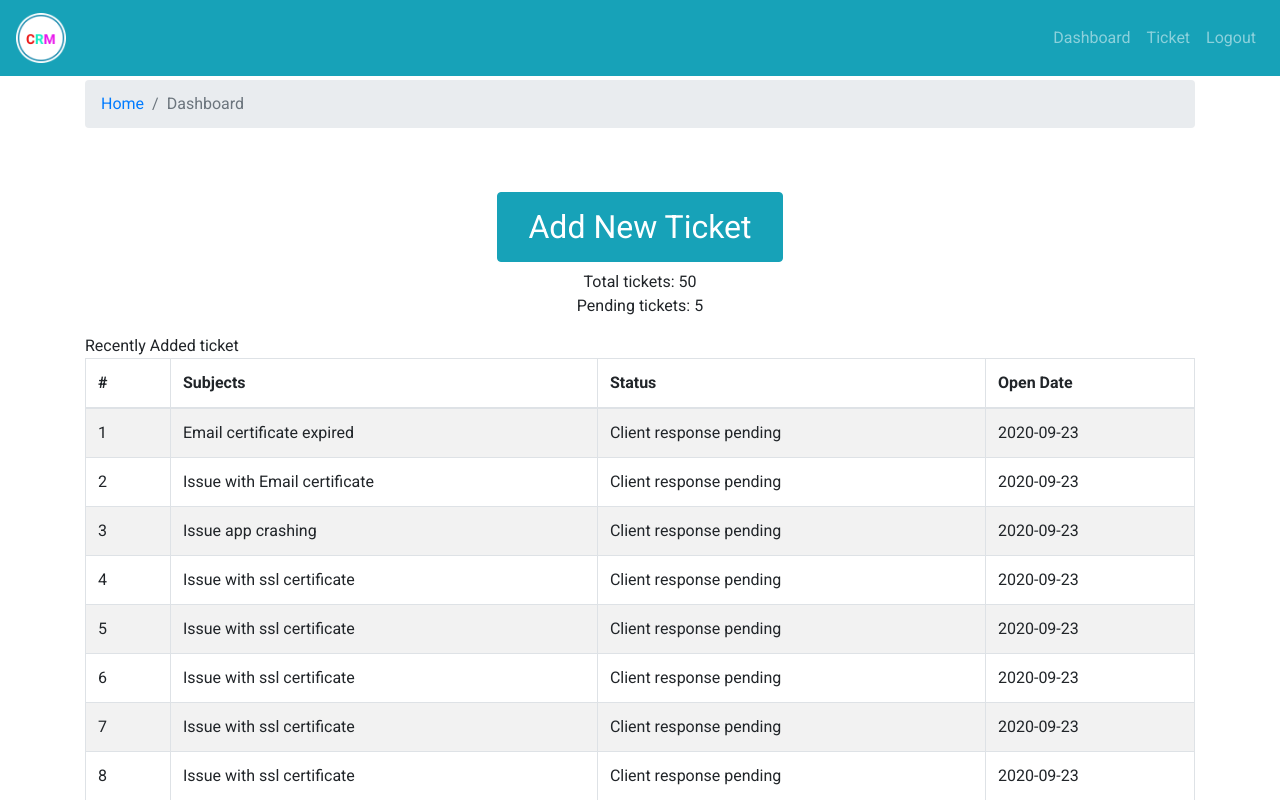
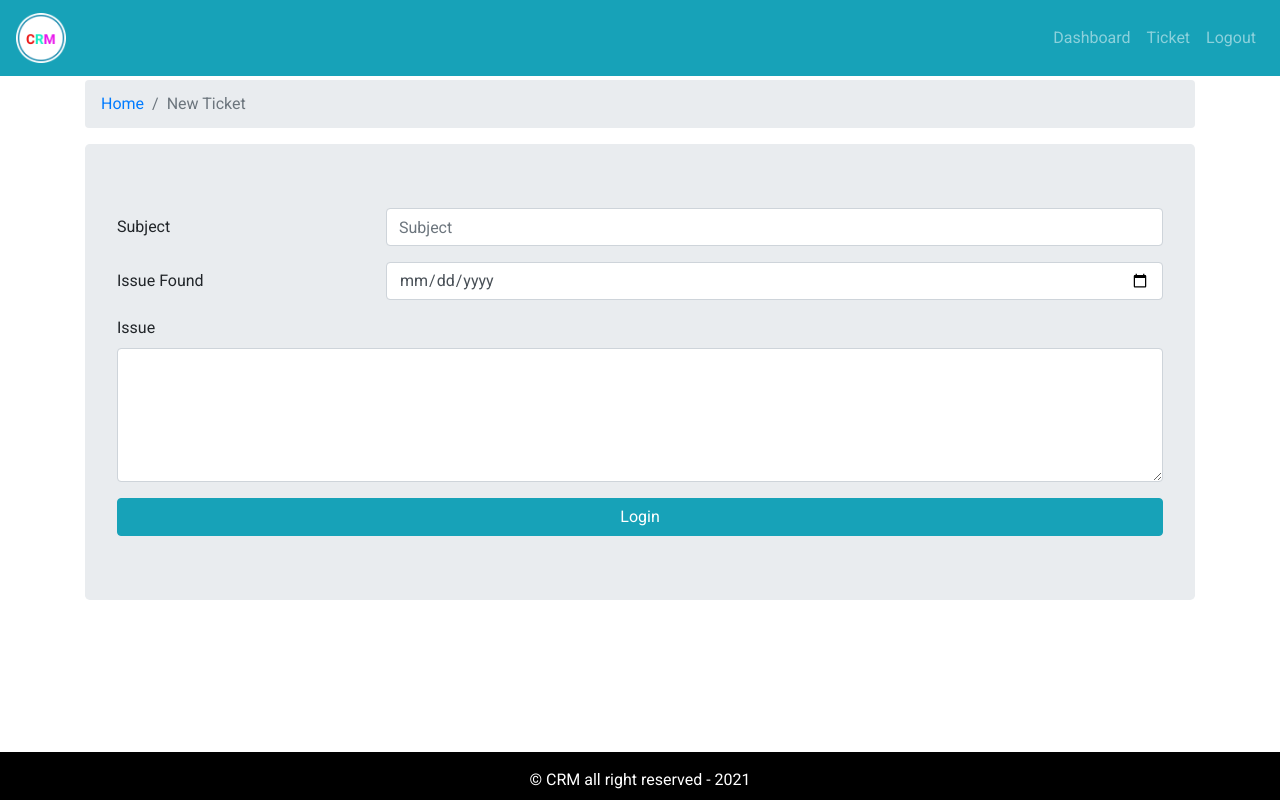
Before and after one commit to djangonpanta/crm-frontend, a React (Create React App) app: page / in a window 1280 px wide. Shown: the top 800 px of the page. Built offline with nearby package versions, Linux system fonts and the light colour scheme; the HTML template or start-up script is replaced by a standard one.

Commit message:
add new ticket continue....

```diff
--- a/src/App.js
+++ b/src/App.js
@@ -1,13 +1,17 @@
 import "./App.css";
+
 import { DefaultLayout } from "./components/layout/DefaultLayout";
 import { Dashboard } from "./pages/dashboard/Dashboard.page";
 import { Entry } from "./pages/entry/Entry.page";
+import { AddTicket } from "./pages/new-ticket/AddTicket.page";
+
 function App() {
   return (
     <div className="App">
       {/* <Entry /> */}
       <DefaultLayout>
-        <Dashboard />
+        {/* <Dashboard /> */}
+        <AddTicket />
       </DefaultLayout>
     </div>
   );
--- /dev/null
+++ b/src/components/add-ticket-form/AddTicketForm.comp.js
@@ -0,0 +1,54 @@
+import React from "react";
+import { Jumbotron, Form, Button, Row, Col } from "react-bootstrap";
+
+export const AddTicketForm = ({ handleOnSubmit, handleOnChange }) => {
+  return (
+    <Jumbotron>
+      <Form autoComplete="off" onSubmit={handleOnSubmit}>
+        <Form.Group as={Row}>
+          <Form.Label column sm={3}>
+            Subject
+          </Form.Label>
+          <Col sm={9}>
+            <Form.Control
+              type="text"
+              name="subject"
+              onChange={handleOnChange}
+              // value={email}
+              placeholder="Subject"
+              required
+            />
+          </Col>
+        </Form.Group>
+        <Form.Group as={Row}>
+          <Form.Label column sm={3}>
+            Issue Found
+          </Form.Label>
+          <Col sm={9}>
+            <Form.Control
+              type="date"
+              name="issueDate"
+              onChange={handleOnChange}
+              required
+            />
+          </Col>
+        </Form.Group>
+        <Form.Group>
+          <Form.Label>Issue</Form.Label>
+          <Form.Control
+            as="textarea"
+            name="details"
+            rows="5"
+            onChange={handleOnChange}
+            // value={password}
+
+            required
+          />
+        </Form.Group>
+        <Button type="submit" variant="info" block>
+          Login
+        </Button>
+      </Form>
+    </Jumbotron>
+  );
+};
--- a/src/components/breadcrum/Breadcrumb.comp.js
+++ b/src/components/breadcrumb/Breadcrumb.comp.js
@@ -4,7 +4,7 @@
 export const PageBreadcrumb = ({ page }) => {
   return (
     <Breadcrumb className="test">
-      <Breadcrumb.Item href="#">Home</Breadcrumb.Item>
+      <Breadcrumb.Item href="/">Home</Breadcrumb.Item>
 
       <Breadcrumb.Item active>{page}</Breadcrumb.Item>
     </Breadcrumb>
--- a/src/components/layout/DefaultLayout.js
+++ b/src/components/layout/DefaultLayout.js
@@ -5,7 +5,7 @@
 export const DefaultLayout = ({ children }) => {
   return (
     <div className="default-layout">
-      <header className="header mb-2">
+      <header className="header mb-10">
         <Header />
       </header>
       <main className="main">{children}</main>
--- a/src/pages/dashboard/Dashboard.page.js
+++ b/src/pages/dashboard/Dashboard.page.js
@@ -2,7 +2,8 @@
 import { Container, Row, Col, Button } from "react-bootstrap";
 import { TicketTable } from "../../components/ticket-table/TicketTable.comp";
 import tickets from "../../assets/data/dummy-ticket.json";
-import { PageBreadcrumb } from "../../components/breadcrum/Breadcrumb.comp";
+import { PageBreadcrumb } from "../../components/breadcrumb/Breadcrumb.comp";
+
 export const Dashboard = () => {
   return (
     <Container>
--- /dev/null
+++ b/src/pages/new-ticket/AddTicket.page.js
@@ -0,0 +1,21 @@
+import React from "react";
+import { Container, Row, Col } from "react-bootstrap";
+import { AddTicketForm } from "../../components/add-ticket-form/AddTicketForm.comp";
+import { PageBreadcrumb } from "../../components/breadcrumb/Breadcrumb.comp";
+
+export const AddTicket = () => {
+  return (
+    <Container>
+      <Row>
+        <Col>
+          <PageBreadcrumb page="New Ticket" />
+        </Col>
+      </Row>
+      <Row>
+        <Col>
+          <AddTicketForm />
+        </Col>
+      </Row>
+    </Container>
+  );
+};
```
